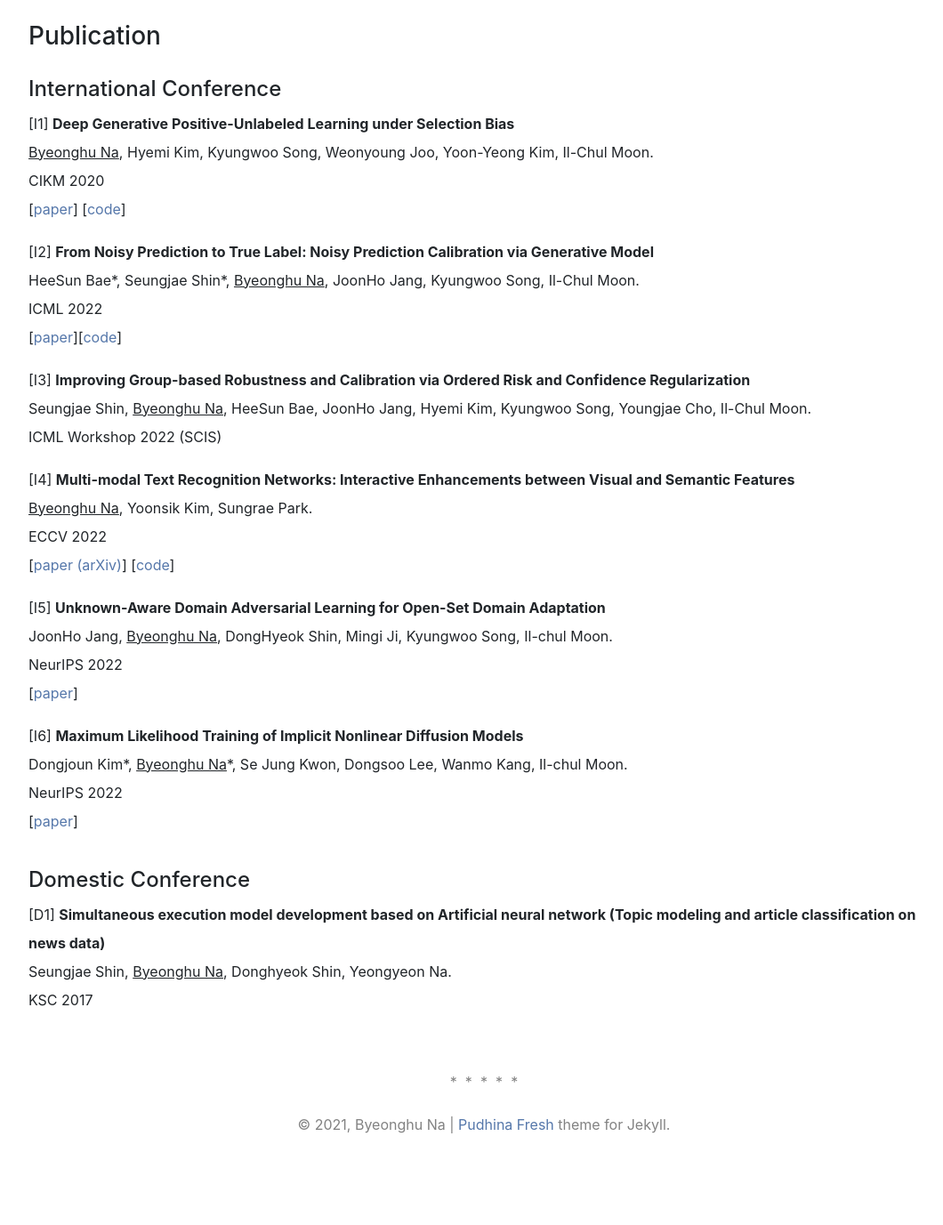
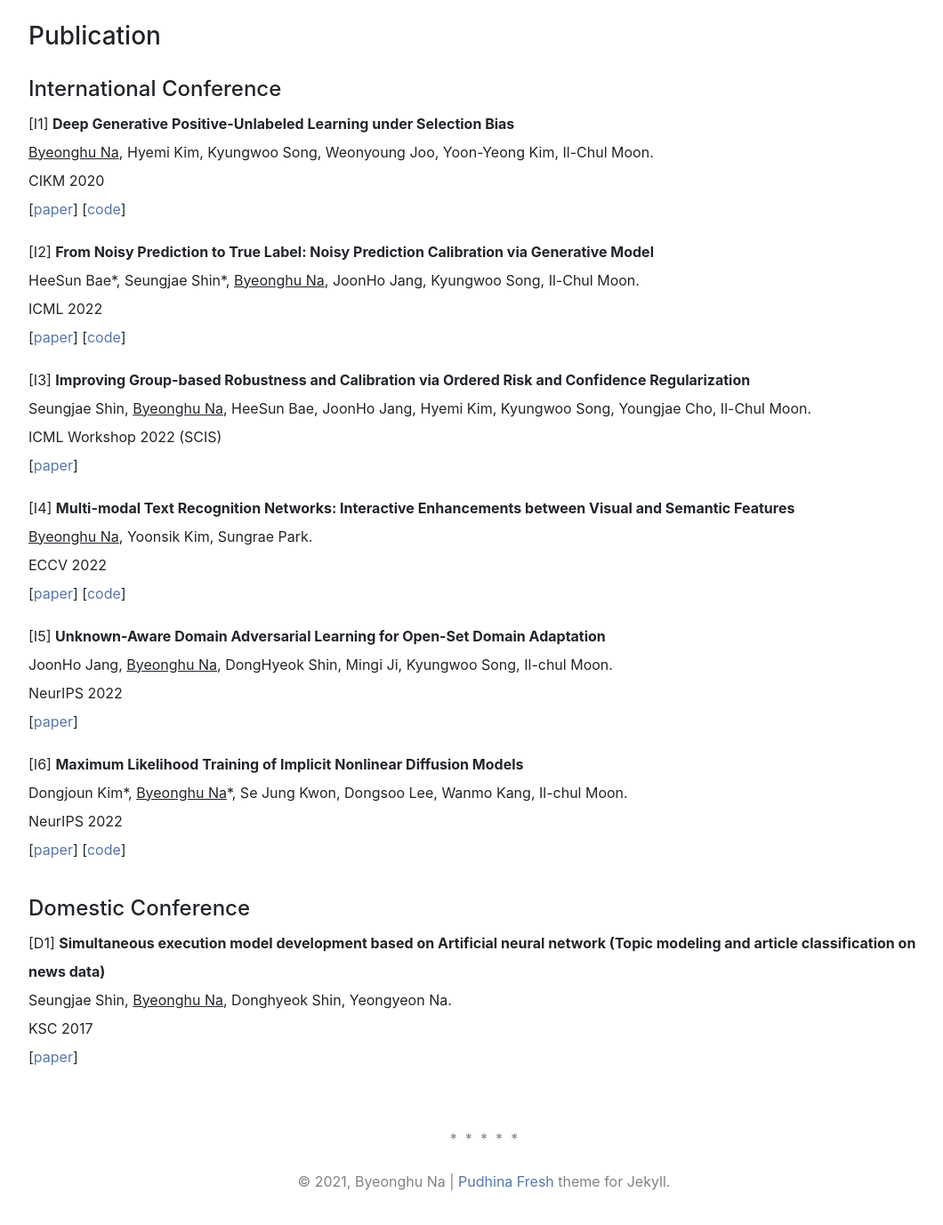
Before and after one commit to byeonghu-na/byeonghu-na.github.io, a Jekyll site: the page built from index.md, in a window 1280 px wide and 1400 px high, scrolled down 1120 px. Shown: the top 1377 px of the window at 89% size, without its empty margins (96-1156 px from the left). Built offline with Jekyll 4.4.1, drawn with Linux system fonts in a browser that asks for light colours; nearby versions of some CDN libraries; a style sheet for code colours, icons or effects is not loaded; before the commit the page ends 2456 px from its top, so only the background shows below that.

Commit message:
Update index.md

```diff
--- a/index.md
+++ b/index.md
@@ -43,24 +43,25 @@ sitemap:
 [I1] **Deep Generative Positive-Unlabeled Learning under Selection Bias**
 <u>Byeonghu Na</u>, Hyemi Kim, Kyungwoo Song, Weonyoung Joo, Yoon-Yeong Kim, Il-Chul Moon.
 CIKM 2020
-[[paper](https://dl.acm.org/doi/10.1145/3340531.3411971)] [[code](https://github.com/wp03052/vae-pu)]
+[[paper](https://dl.acm.org/doi/10.1145/3340531.3411971)] [[code](https://github.com/byeonghu-na/vae-pu)]
 
 
 [I2] **From Noisy Prediction to True Label: Noisy Prediction Calibration via Generative Model**
 HeeSun Bae\*, Seungjae Shin\*, <u>Byeonghu Na</u>, JoonHo Jang, Kyungwoo Song, Il-Chul Moon.
 ICML 2022
-[[paper](https://arxiv.org/abs/2205.00690)][[code](https://github.com/BaeHeeSun/NPC)]
+[[paper](https://arxiv.org/abs/2205.00690)] [[code](https://github.com/BaeHeeSun/NPC)]
 
 
 [I3] **Improving Group-based Robustness and Calibration via Ordered Risk and Confidence Regularization**
   Seungjae Shin, <u>Byeonghu Na</u>, HeeSun Bae, JoonHo Jang, Hyemi Kim, Kyungwoo Song, Youngjae Cho, Il-Chul Moon.
 ICML Workshop 2022 (SCIS)
+[[paper](https://openreview.net/forum?id=okCTFCRavwh)]
 
 
 [I4] **Multi-modal Text Recognition Networks: Interactive Enhancements between Visual and Semantic Features**
 <u>Byeonghu Na</u>, Yoonsik Kim, Sungrae Park.
 ECCV 2022
-[[paper (arXiv)](https://arxiv.org/abs/2111.15263)] [[code](https://github.com/wp03052/MATRN)]
+[[paper](https://arxiv.org/abs/2111.15263)] [[code](https://github.com/byeonghu-na/MATRN)]
 
 [I5] **Unknown-Aware Domain Adversarial Learning for Open-Set Domain Adaptation**
 JoonHo Jang, <u>Byeonghu Na</u>, DongHyeok Shin, Mingi Ji, Kyungwoo Song, Il-chul Moon.
@@ -70,10 +71,11 @@ NeurIPS 2022
 [I6] **Maximum Likelihood Training of Implicit Nonlinear Diffusion Models**
 Dongjoun Kim\*, <u>Byeonghu Na</u>\*, Se Jung Kwon, Dongsoo Lee, Wanmo Kang, Il-chul Moon.
 NeurIPS 2022
-[[paper](https://arxiv.org/abs/2205.13699)]
+[[paper](https://arxiv.org/abs/2205.13699)] [[code](https://github.com/byeonghu-na/INDM)]
 
 #### Domestic Conference
 
 [D1] **Simultaneous execution model development based on Artificial neural network (Topic modeling and article classification on news data)**
 Seungjae Shin, <u>Byeonghu Na</u>, Donghyeok Shin, Yeongyeon Na.
 KSC 2017
+[[paper](https://www.dbpia.co.kr/journal/articleDetail?nodeId=NODE07322714&nodeId=NODE07322714&medaTypeCode=185005&language=ko_KR&hasTopBanner=true)]
```
